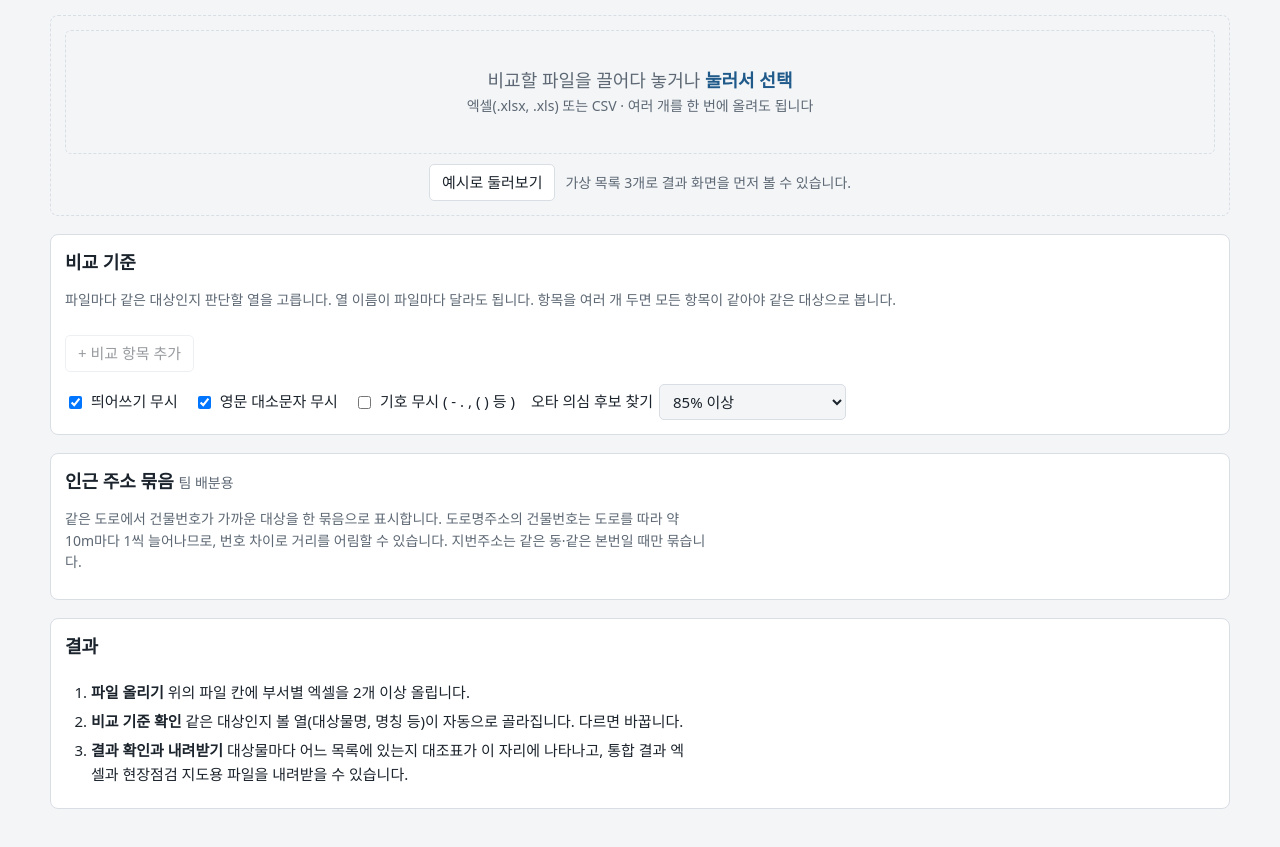
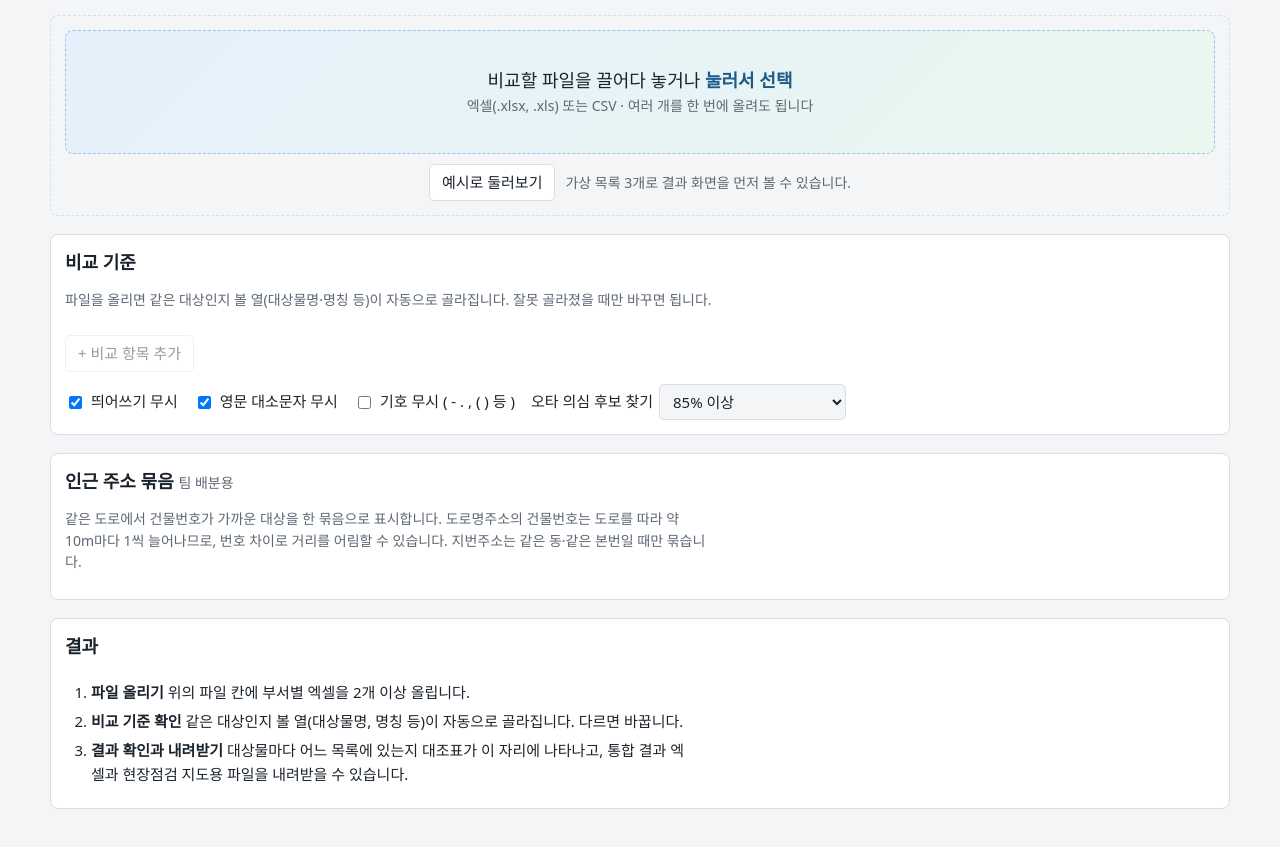
Before and after one commit to rcntiger/cross-check, a plain HTML site: page index.html in a window 1280 px wide. Shown: the part 95-942 px from the top of the page. Drawn offline with Linux system fonts and the light colour scheme; a web font is replaced by a local one.

Commit message:
Add files via upload

```diff
--- a/index.html
+++ b/index.html
@@ -12,6 +12,7 @@
 :root{
   --bg:#f3f5f7; --surface:#ffffff; --line:#d9dee4; --fg:#1b232c; --muted:#5d6874;
   --accent:#1f5a8a; --accent-ink:#ffffff; --a-soft:#e3edf6; --ok:#2f7a5a; --ok-soft:#e2f1ea;
+  --drop-a:#e6f0fc; --drop-b:#e9f7ef; --drop-line:#9fc2e6; --drop-a-hover:#d6e7fb; --drop-b-hover:#dcf2e5;
   --dup:#b8730a; --dup-bg:#fff3d1; --dup-line:#efcf7a;
   --danger:#b3261e;
   --c0:#1f5a8a; --c1:#2f7a5a; --c2:#7a4fa0; --c3:#a35a16; --c4:#1d7f86; --c5:#b03a48; --c6:#6b7a1f; --c7:#5b6470;
@@ -23,12 +24,14 @@
   --accent:#6aa8dc; --accent-ink:#0d141b; --a-soft:#1d2d3c; --ok:#6cc49c; --ok-soft:#1a3029;
   --dup:#f0b54a; --dup-bg:#3a2e12; --dup-line:#6a5420; --danger:#ff8a80;
   --c0:#7cb2e0; --c1:#6cc49c; --c2:#b99be0; --c3:#e3a066; --c4:#6cc7cc; --c5:#ef8f9b; --c6:#bccb6a; --c7:#a9b3bf;
+  --drop-a:#1c2b3b; --drop-b:#1b2f29; --drop-line:#40607f; --drop-a-hover:#223548; --drop-b-hover:#213a32;
   color-scheme:dark}}
 :root[data-theme="dark"]{
   --bg:#12171d; --surface:#1a2129; --line:#2c3540; --fg:#e4e9ee; --muted:#9aa5b1;
   --accent:#6aa8dc; --accent-ink:#0d141b; --a-soft:#1d2d3c; --ok:#6cc49c; --ok-soft:#1a3029;
   --dup:#f0b54a; --dup-bg:#3a2e12; --dup-line:#6a5420; --danger:#ff8a80;
   --c0:#7cb2e0; --c1:#6cc49c; --c2:#b99be0; --c3:#e3a066; --c4:#6cc7cc; --c5:#ef8f9b; --c6:#bccb6a; --c7:#a9b3bf;
+  --drop-a:#1c2b3b; --drop-b:#1b2f29; --drop-line:#40607f; --drop-a-hover:#223548; --drop-b-hover:#213a32;
   color-scheme:dark}
 *{box-sizing:border-box}
 [hidden]{display:none!important}
@@ -53,8 +56,10 @@ header p{margin:4px 0 0;color:var(--muted);word-break:keep-all}
 .refs span{font-weight:700}
 .panel-head{display:flex;align-items:center;gap:8px;min-width:0}
 .panel-head .fname{font-weight:600;overflow:hidden;text-overflow:ellipsis;white-space:nowrap;min-width:0;flex:1}
-.drop{border:1.5px dashed var(--line);border-radius:6px;padding:18px 14px;text-align:center;color:var(--muted);cursor:pointer;transition:border-color .15s,background .15s}
-.drop:hover,.drop.over{border-color:var(--accent);background:var(--a-soft);color:var(--fg)}
+.drop{border:1.5px dashed var(--drop-line);border-radius:8px;padding:18px 14px;text-align:center;color:var(--fg);cursor:pointer;background:linear-gradient(135deg,var(--drop-a),var(--drop-b));transition:border-color .15s,background .15s}
+.drop .meta{color:var(--muted)}
+.drop,.samplerow{word-break:keep-all}
+.drop:hover,.drop.over{border-color:var(--accent);background:linear-gradient(135deg,var(--drop-a-hover),var(--drop-b-hover))}
 .drop strong{color:var(--accent)}
 .row{display:flex;flex-wrap:wrap;gap:10px;align-items:end}
 label.f{display:grid;gap:3px;font-size:14px;color:var(--muted);min-width:0}
@@ -146,7 +151,7 @@ td .meta{font-size:14px}
 
   <section class="card">
     <h2>비교 기준</h2>
-    <p class="meta" style="margin:0">파일마다 같은 대상인지 판단할 열을 고릅니다. 열 이름이 파일마다 달라도 됩니다. 항목을 여러 개 두면 모든 항목이 같아야 같은 대상으로 봅니다.</p>
+    <p class="meta" style="margin:0">파일을 올리면 같은 대상인지 볼 열(대상물명·명칭 등)이 자동으로 골라집니다. 잘못 골라졌을 때만 바꾸면 됩니다.</p>
     <div class="items" id="items"></div>
     <div class="row"><button id="addItem" type="button">+ 비교 항목 추가</button></div>
     <div class="opts">
```
Also changed, not shown: 1 other file.
